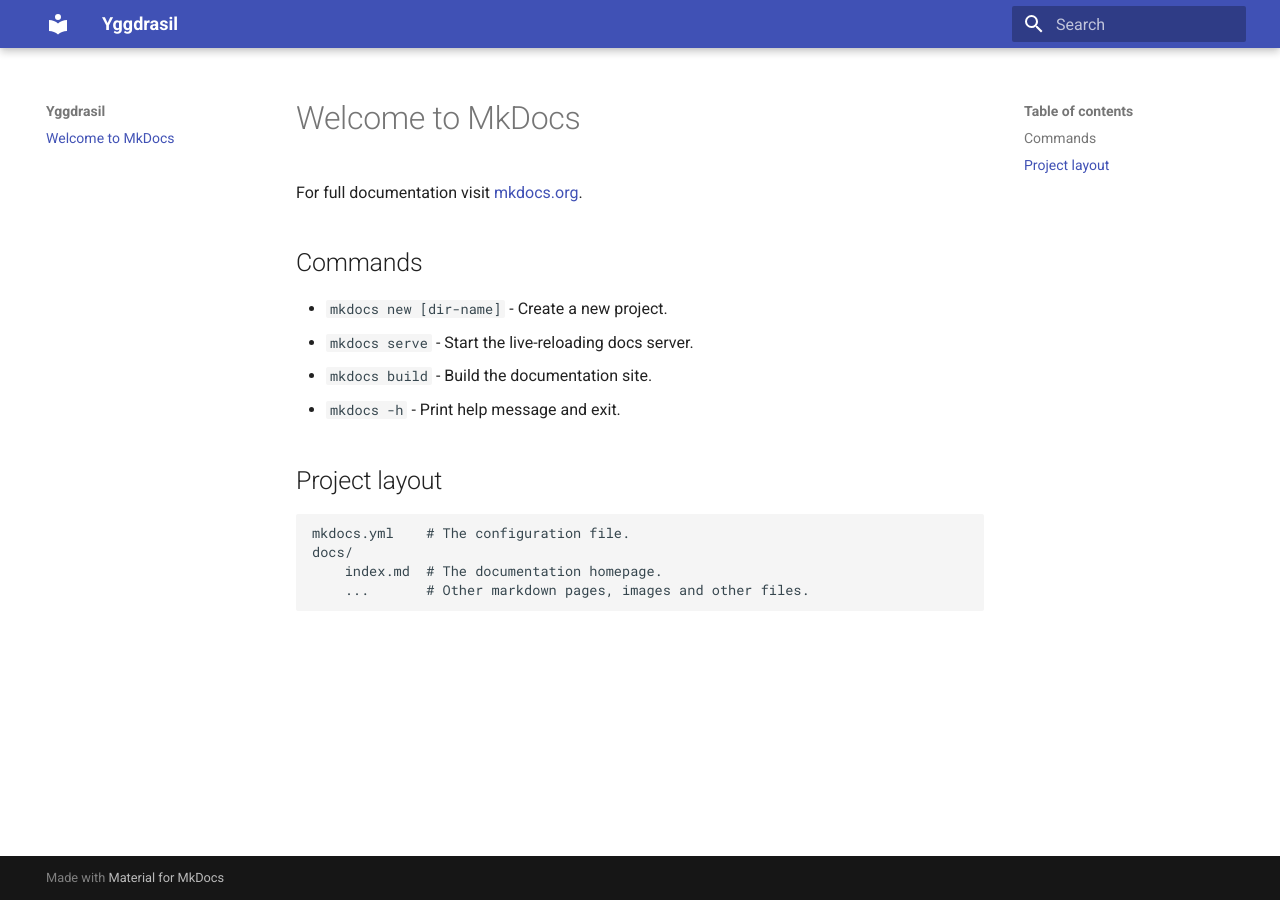
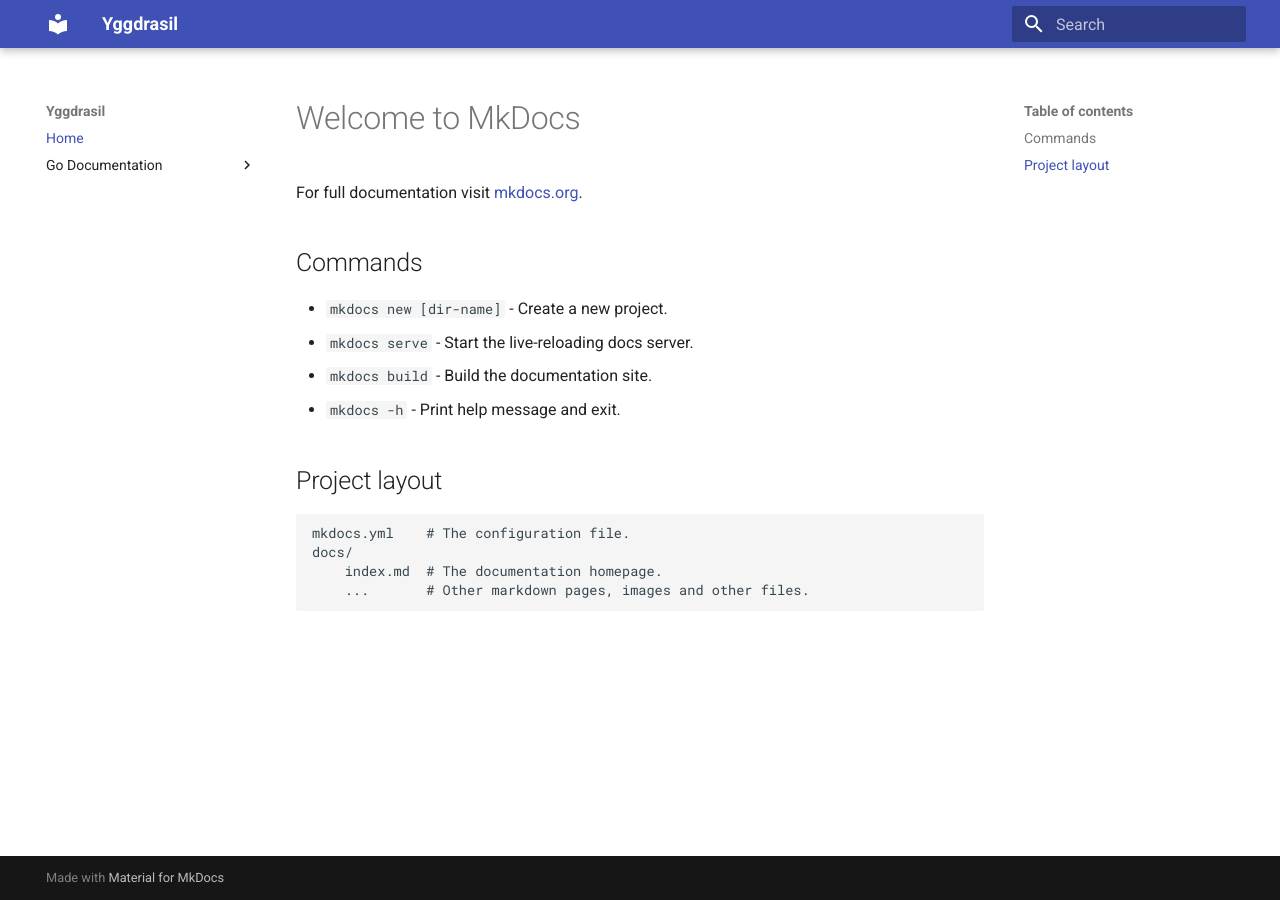
Before and after one commit to erikkvale/yggdrasil, an MkDocs documentation site: the page built from docs/index.md, in a window 1280 px wide. Built offline with MkDocs 1.6.1 and Material for MkDocs 9.7.7, drawn with Linux system fonts in a browser that asks for light colours; part of the change alters nothing that is shown.

```diff
--- a/mkdocs.yml
+++ b/mkdocs.yml
@@ -1,3 +1,8 @@
 site_name: Yggdrasil
 theme:
   name: material
+nav:
+  - Home: index.md
+  - Go Documentation:
+      - API Reference: godocs/index.html
+      - Routes: godocs/sample-apps/batch-processing-api/routes/index.html
```
